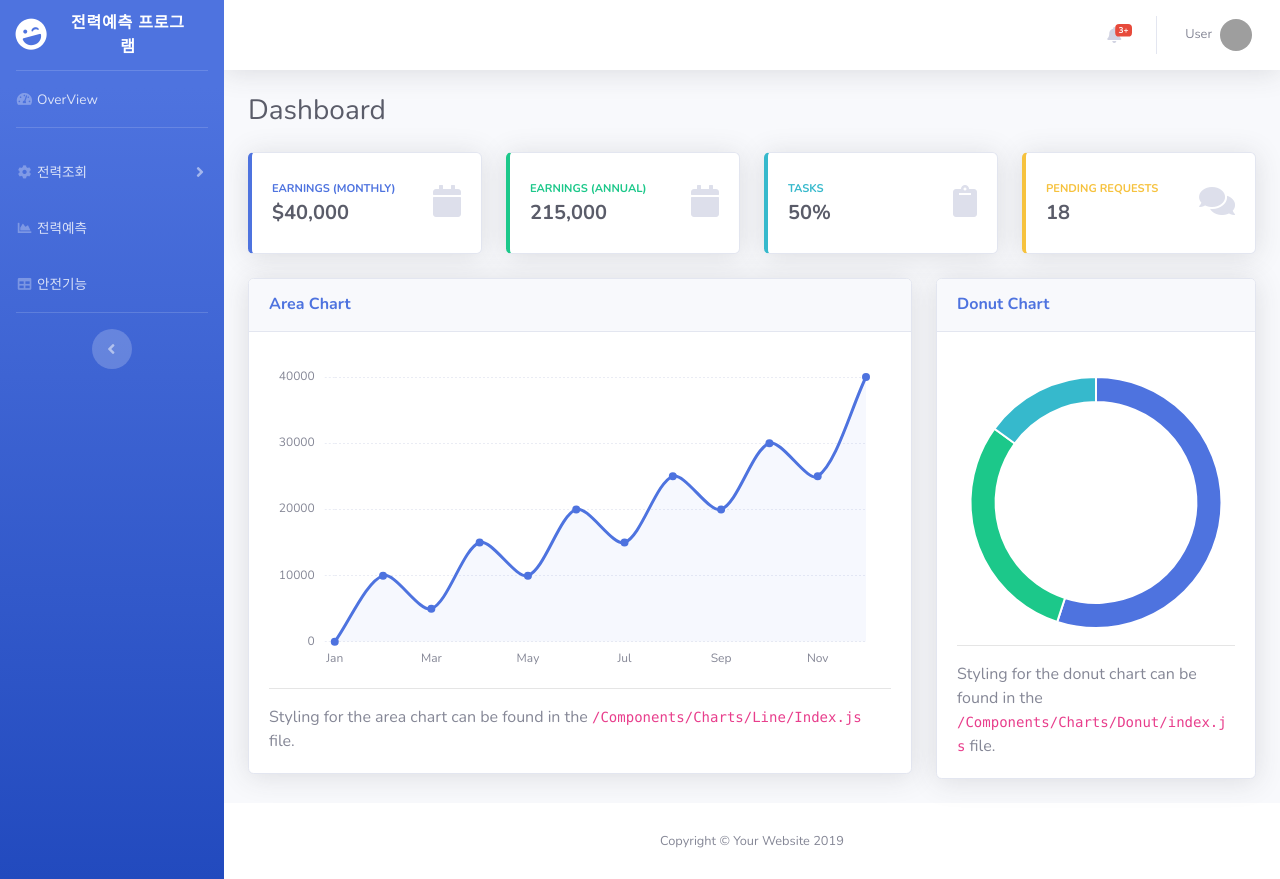
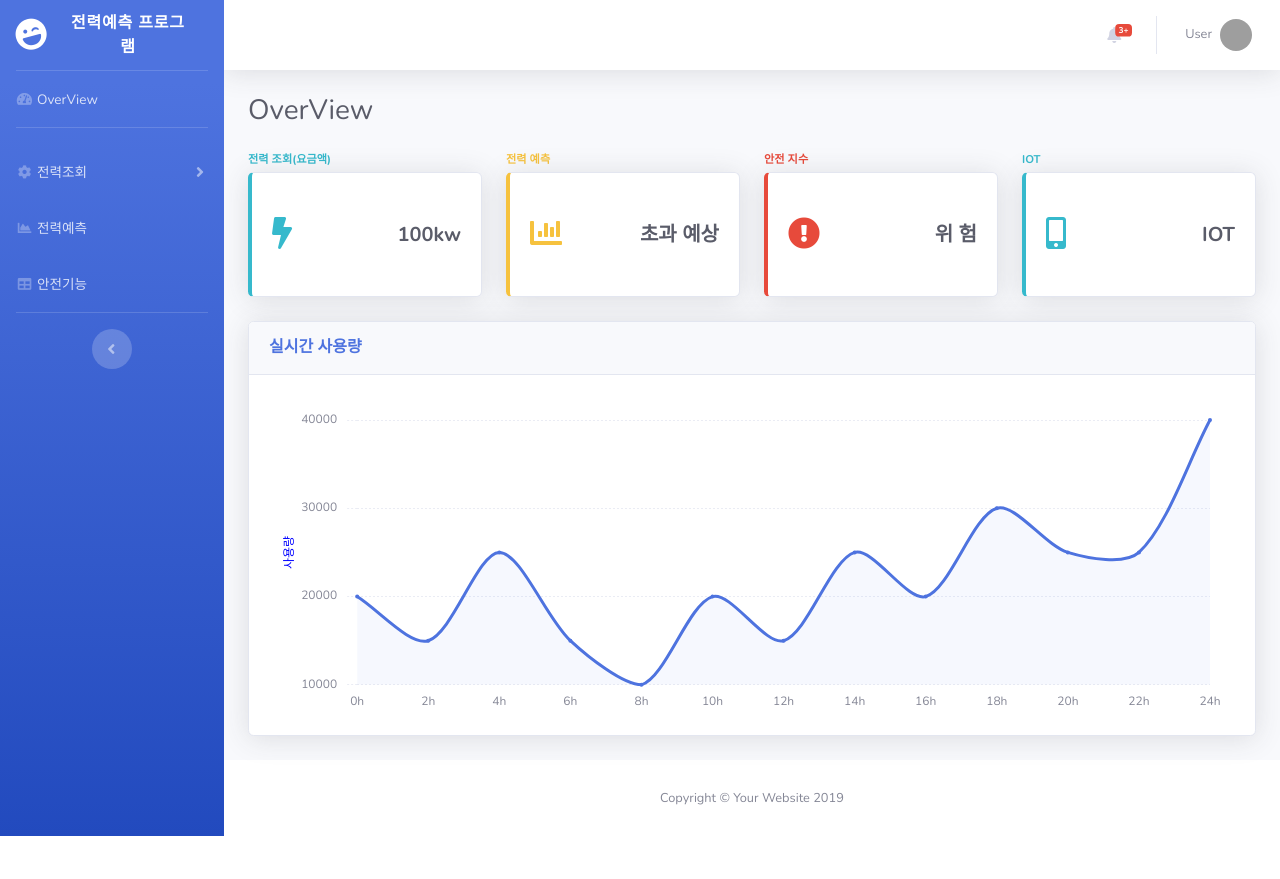
Before and after one commit to TeamJCIM/TeamJCIM_Frontend, a React (Create React App) app: page /dashboard in a window 1280 px wide. After the commit the page ends 836 px from the top, so only its background shows below. Built offline with nearby package versions, Linux system fonts and the light colour scheme; grey boxes are pictures that could not be loaded.

Commit message:
MAKE overview

```diff
--- a/src/components/Cards/Info/index.js
+++ b/src/components/Cards/Info/index.js
@@ -14,23 +14,27 @@ class CardInfo extends Component {
     }
 
     componentDidMount() {
-        this.setState({cardClass: `card border-left-${this.props.color} shadow h-100 py-2`})
-        this.setState({icon: `fas fa-${this.props.icon} fa-2x text-gray-300`})
+        this.setState({cardClass: `card border-left-${this.props.color} shadow h-60 py-4`})
+        this.setState({icon: `fas fa-${this.props.icon} fa-2x text-${this.props.color}`})
         this.setState({titleClass: `text-xs font-weight-bold text-${this.props.color} text-uppercase mb-1`})
     }
 
     render() {
         return (
             <div className="col-xl-3 col-md-6 mb-4">
+                <div className={this.state.titleClass}>{this.state.title}</div>
+
                 <div className={this.state.cardClass}>
                     <div className="card-body">
                         <div className="row no-gutters align-items-center">
-                            <div className="col mr-2">
-                                <div className={this.state.titleClass}>{this.props.title}</div>
+
+                            <div className="col mr-2 align">
+                                <i className={this.state.icon}></i>
+                            </div>
+
+                            <div className="col-auto">
+                                {/* <div className={this.state.titleClass}>{this.props.title}</div> */}
                                 <div className="h5 mb-0 font-weight-bold text-gray-800">{this.state.value}</div>
-                            </div>
-                            <div className="col-auto">
-                                <i className={this.state.icon}></i>
                             </div>
                         </div>
                     </div>
--- a/src/components/Charts/Line/index.js
+++ b/src/components/Charts/Line/index.js
@@ -18,24 +18,26 @@ class ChartLine extends Component {
         new Chart(myChartRef, {
             type: 'line',
             data: {
-                labels: ["Jan", "Feb", "Mar", "Apr", "May", "Jun", "Jul", "Aug", "Sep", "Oct", "Nov", "Dec"],
+                labels: ["0h", "2h", "4h", "6h", "8h", "10h", "12h", "14h", "16h", "18h", "20h", "22h", "24h"],
                 datasets: [{
                     label: "Earnings",
                     lineTension: 0.3,
                     backgroundColor: "rgba(78, 115, 223, 0.05)",
                     borderColor: "rgba(78, 115, 223, 1)",
-                    pointRadius: 3,
+                    pointRadius: 1,
                     pointBackgroundColor: "rgba(78, 115, 223, 1)",
                     pointBorderColor: "rgba(78, 115, 223, 1)",
-                    pointHoverRadius: 3,
+                    pointHoverRadius: 1,
                     pointHoverBackgroundColor: "rgba(78, 115, 223, 1)",
                     pointHoverBorderColor: "rgba(78, 115, 223, 1)",
                     pointHitRadius: 10,
                     pointBorderWidth: 2,
-                    data: [0, 10000, 5000, 15000, 10000, 20000, 15000, 25000, 20000, 30000, 25000, 40000],
+                    fill: true,
+                    data: [20000, 15000, 25000, 15000, 10000, 20000, 15000, 25000, 20000, 30000, 25000, 25000, 40000],
                 }],
             },
             options: {
+                responsive: true,
                 maintainAspectRatio: false,
                 layout: {
                     padding: {
@@ -55,10 +57,15 @@ class ChartLine extends Component {
                             drawBorder: false
                         },
                         ticks: {
-                            maxTicksLimit: 7
+                            maxTicksLimit: 12
                         }
                     }],
                     yAxes: [{
+                        scaleLabel: {
+                            display: true,
+                            fontColor: 'blue',
+                            labelString: '사용량',
+                        },
                         ticks: {
                             maxTicksLimit: 5,
                             padding: 10,
@@ -74,7 +81,7 @@ class ChartLine extends Component {
                     }],
                 },
                 legend: {
-                    display: false
+                    display: false,
                 },
                 tooltips: {
                     backgroundColor: "rgb(255,255,255)",
@@ -103,12 +110,13 @@ class ChartLine extends Component {
 
     render() {
         return (
-            <CardBasic title="Area Chart">
+            <CardBasic title="실시간 사용량">
                 <div className="chart-area">
                     <canvas id="myAreaChart" ref={this.chartRef}></canvas>
                 </div>
+                {/*
                 <hr />
-                Styling for the area chart can be found in the <code>/Components/Charts/Line/Index.js</code> file.
+                Styling for the area chart can be found in the <code>/Components/Charts/Line/Index.js</code> file. */}
             </CardBasic>
         )
     }
--- a/src/pages/Dashboard/index.js
+++ b/src/pages/Dashboard/index.js
@@ -39,38 +39,39 @@ class Dashboard extends Component {
 
                 {/* <!-- Page Heading --> */}
 
-                <PageHeading title="Dashboard" />
+                <PageHeading title="OverView" />
 
                 {/* <!-- Content Row --> */}
                 <div className="row">
-                  <CardInfo title="Earnings (Monthly)"
-                    icon="calendar"
-                    color="primary"
-                    value="$40,000" />
+                  <CardInfo title="전력 조회(요금액)"
+                    icon="bolt"
+                    color="info"
+                    value="100kw" />
 
-                  <CardInfo title="Earnings (Annual)"
-                    icon="calendar"
-                    color="success"
-                    value="215,000" />
+                  <CardInfo title="전력 예측"
+                    icon="chart-bar"
+                    color="warning"
+                    value="초과 예상" />
 
-                  <CardInfo title="Tasks"
-                    icon="clipboard"
+                  <CardInfo title="안전 지수"
+                    icon="exclamation-circle"
+                    color="danger"
+                    value="위 험" />
+
+                  <CardInfo title="IOT"
+                    icon="mobile-alt"
                     color="info"
-                    value="50%" />
-
-                  <CardInfo title="Pending Requests"
-                    icon="comments"
-                    color="warning"
-                    value="18" />
+                    value="IOT" />
                 </div>
                 <div className="row">
-                  <div className="col-xl-8 col-lg-6">
+                  <div className="col-xl col-lg">
                     <ChartLine />
                   </div>
+                  {/*
                   <div className="col-xl-4 col-lg-6">
                     <ChartDonut />
                   </div>
-
+                  */}
                 </div>
 
               </div>
```
